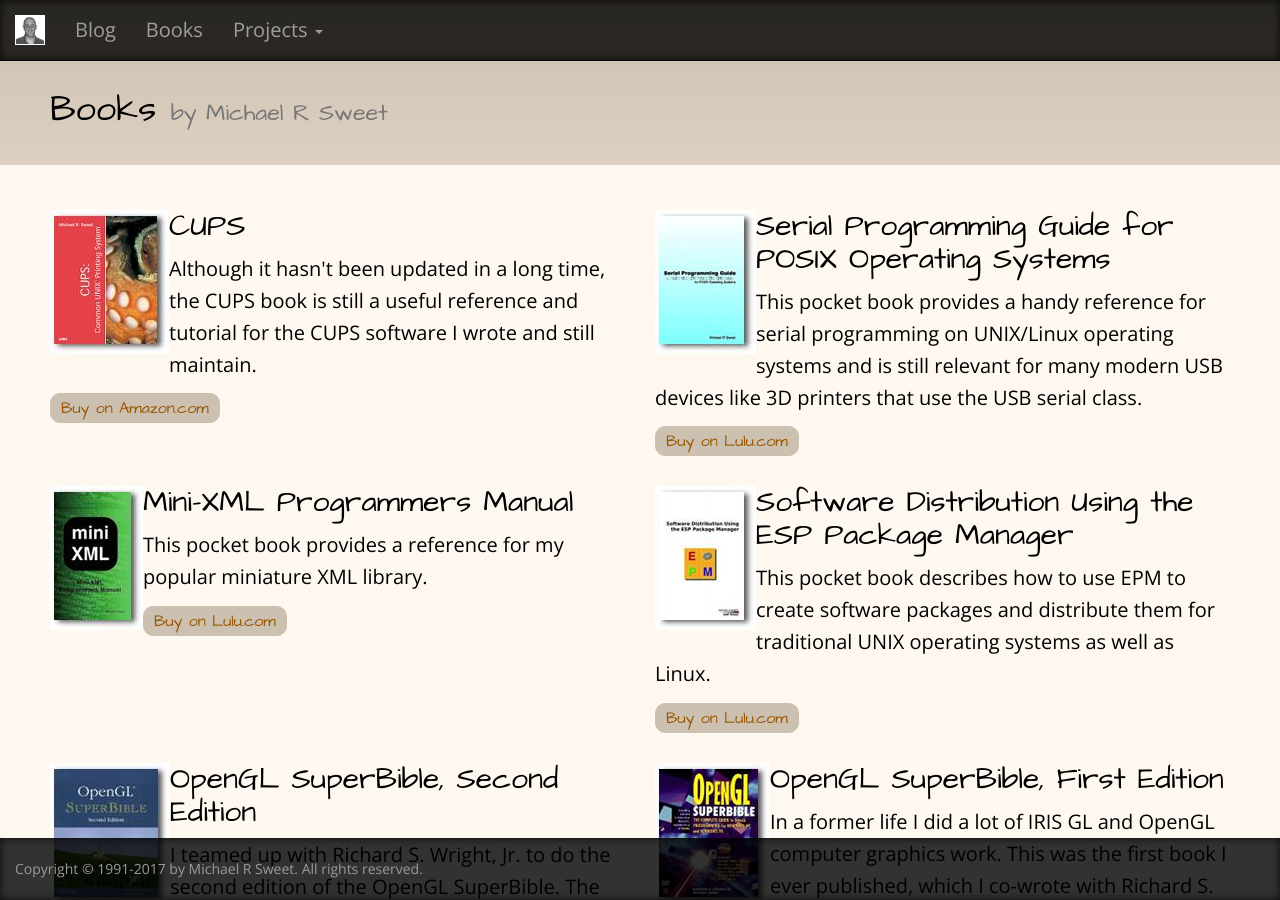
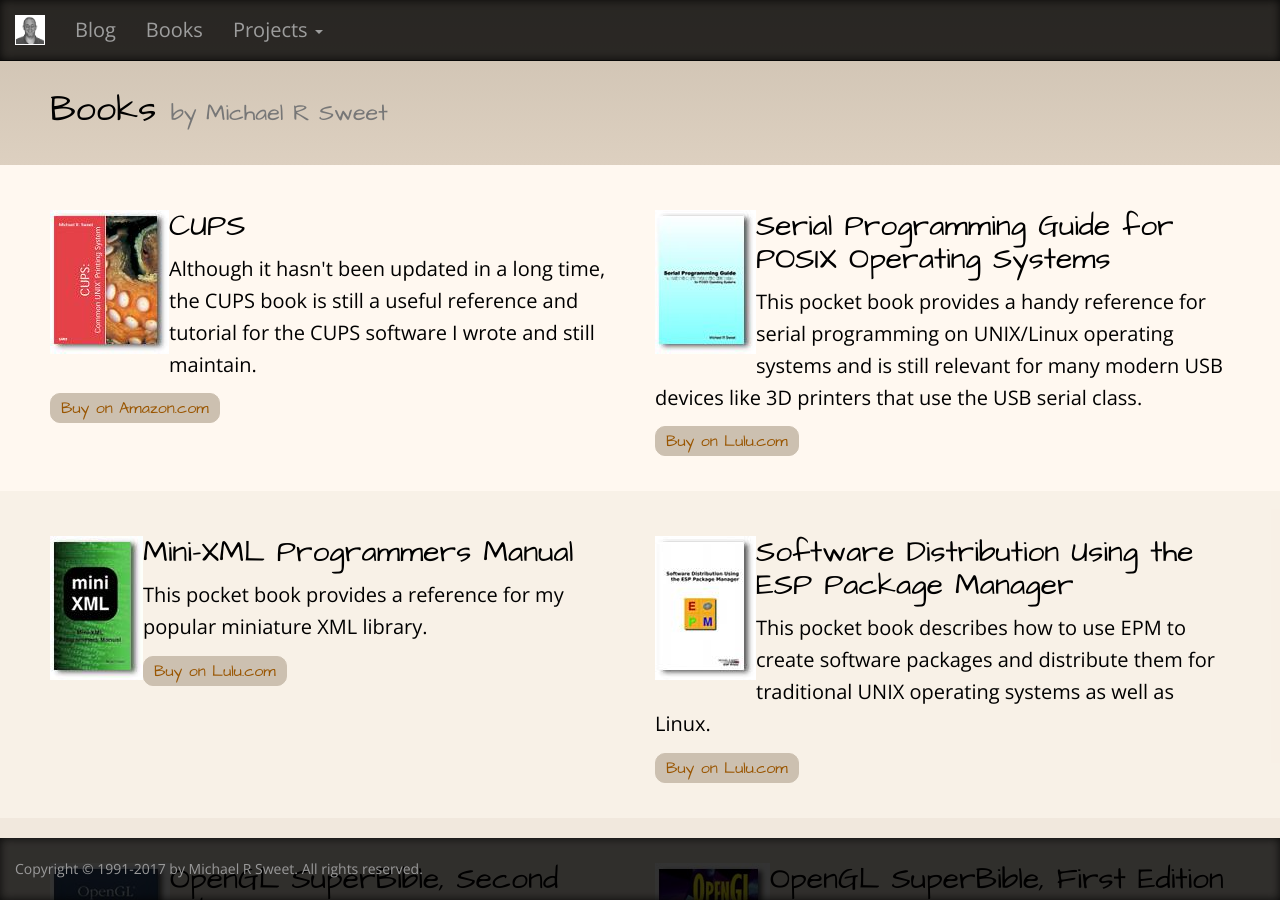
Before and after one commit to michaelrsweet/michaelrsweet.github.com, a Jekyll site: the page built from books.html, in a window 1280 px wide and 900 px high. Built offline with Jekyll 4.4.1, drawn with Linux system fonts in a browser that asks for light colours.

Commit message:
Use backgrounds vfor each row.

```diff
--- a/books.html
+++ b/books.html
@@ -23,6 +23,8 @@
       <p><a class="btn btn-normal btn-xs" href="http://www.lulu.com/content/146252">Buy on Lulu.com</a></p>
     </div>
   </div>
+</div>
+<div class="container-fluid bg20">
   <div class="row">
     <div class="col-sm-12 col-md-6">
       <h2><a name="MINIXML"><img align="left" src="images/minixml-book.jpg">Mini-XML Programmers Manual</a></h2>
@@ -35,6 +37,8 @@
       <p><a class="btn btn-normal btn-xs" href="http://www.lulu.com/content/270629">Buy on Lulu.com</a></p>
     </div>
   </div>
+</div>
+<div class="container-fluid bg40">
   <div class="row">
     <div class="col-sm-12 col-md-6">
       <h2><a name="OPENGLSB2"><img align="left" src="images/opengl-sb2-book.jpg">OpenGL SuperBible, Second Edition</a></h2>
@@ -45,6 +49,8 @@
       <p>In a former life I did a lot of IRIS GL and OpenGL computer graphics work. This was the first book I ever published, which I co-wrote with Richard S. Wright, Jr.</p>
     </div>
   </div>
+</div>
+<div class="container-fluid bg60">
   <div class="row">
     <div class="col-sm-12 col-md-6">
       <h2><a name="QM">QuickModel File Format</a></h2>
```
